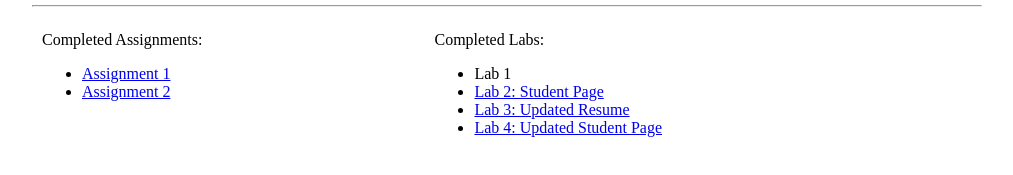
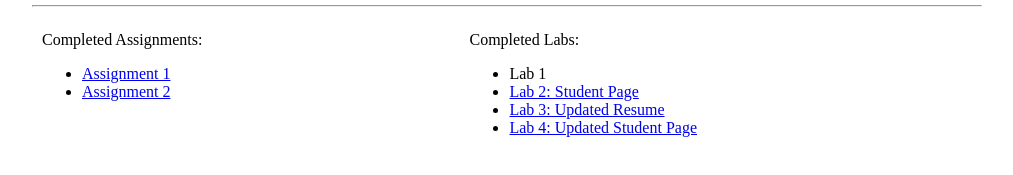
Before and after one commit to uscwebdev/itp104-submissions-zenalkhatib, a plain HTML site: page index.html in a window 1280 px wide. Shown: the part 431-606 px from the top of the page, without its empty margins (133-1146 px from the left). Drawn offline with Linux system fonts and the light colour scheme.

Commit message:
Updated Submission

```diff
--- a/index.html
+++ b/index.html
@@ -55,7 +55,7 @@
             .column4{
                 justify-content: right;
                 margin-left:auto;
-                margin-right: 320px;
+                margin-right: 285px;
             }
         </style>
 
```
